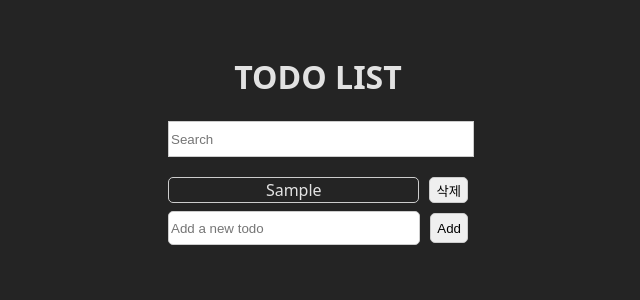
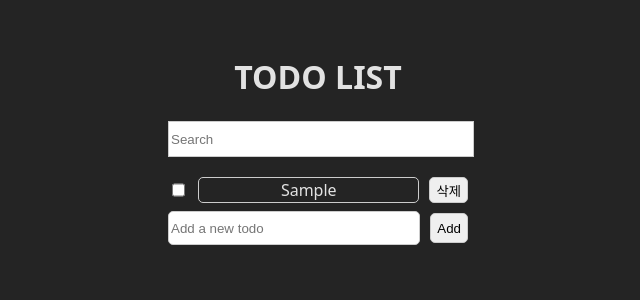
Before and after one commit to srshin2020/todo, a React (Vite) app: page / in a window 1280 px wide. Both pictures are taken after typing "Sample" into the empty fields and a click on the button "Add". Shown: the top 300 px of the page, without its empty margins (322-962 px from the left). Built offline with nearby package versions, Linux system fonts and the light colour scheme.

Commit message:
check 기능 추가

```diff
--- a/src/component/App.tsx
+++ b/src/component/App.tsx
@@ -5,44 +5,76 @@ import TodoList from './app/TodoList';
 import AppTitle from './app/AppTitle';
 import SearchBar from './app/SearchBar';
 
+export interface Todo {
+    id: number;
+    text: string;
+    completed: boolean;
+}
+
 export default function App() {
-    const [todoList, setTodoList] = useState<string[]>([]);
-    const [todo, setTodo] = useState('');
-    const [searchTerm, setSearchTerm] = useState('');
+    // todoList 상태 관리
+    const [todoList, setTodoList] = useState<Todo[]>([]);
+    // todoText 상태 관리
+    const [todoText, setTodoText] = useState<string>('');
+    // searchText 상태 관리
+    const [searchText, setSearchText] = useState<string>('');
 
     // ✅ 필터링된 리스트는 계산된 값 (useMemo로 최적화)
     const filteredTodoList = useMemo(() => {
-        if (!searchTerm) {
+        if (!searchText) {
             return todoList; // 검색어가 없으면 전체 리스트
         }
         return todoList.filter((todo) =>
-            todo.toLowerCase().includes(searchTerm.toLowerCase()),
+            todo.text.toLowerCase().includes(searchText.toLowerCase()),
         );
-    }, [todoList, searchTerm]); // todoList나 searchTerm이 변경될 때만 재계산
+    }, [todoList, searchText]); // todoList나 searchTerm이 변경될 때만 재계산
 
-    const handleAddTodo = () => {
-        if (!todo.trim()) return;
-        setTodoList((prevTodos) => [...prevTodos, todo]);
-        setTodo('');
+    const addTodo = () => {
+        if (!todoText.trim()) return;
+        // todoList에 추가
+        setTodoList((prevTodos: Todo[]) => [
+            ...prevTodos,
+            {
+                id: todoList.length + 1,
+                text: todoText,
+                completed: false,
+            },
+        ]);
+        // todoText 초기화
+        setTodoText('');
     };
-    const handleDeleteTodo = (index: number) => {
-        setTodoList((prevTodos: string[]) =>
-            prevTodos.filter((_, i) => i !== index),
+
+    const deleteTodo = (id: number) => {
+        // todoList에서 해당 id의 todo를 제거
+        setTodoList((prevTodos: Todo[]) =>
+            prevTodos.filter((todo) => todo.id !== id),
         );
+    };
+
+    const toggleTodo = (id: number) => {
+        // todoList에서 해당 id의 todo를 찾아서 completed 값을 반전시킴
+        setTodoList((prevTodos: Todo[]) => {
+            const newTodoList = prevTodos.map((todo) =>
+                todo.id === id ? { ...todo, completed: !todo.completed } : todo,
+            );
+            console.log(newTodoList);
+            return newTodoList;
+        });
     };
 
     return (
         <div className="app-container">
             <AppTitle />
-            <SearchBar searchTerm={searchTerm} setSearchTerm={setSearchTerm} />
+            <SearchBar searchTerm={searchText} setSearchTerm={setSearchText} />
             <TodoList
-                todos={filteredTodoList}
-                handleDelete={handleDeleteTodo}
+                todoList={filteredTodoList}
+                handleDelete={deleteTodo}
+                handleCheck={toggleTodo}
             />
             <InputContainer
-                onAddTodoList={handleAddTodo}
-                setTodo={setTodo}
-                todo={todo}
+                onAddTodoList={addTodo}
+                setTodo={setTodoText}
+                todo={todoText}
             />
         </div>
     );
--- a/src/component/app/TodoList.css
+++ b/src/component/app/TodoList.css
@@ -15,10 +15,16 @@
 
 .todo-title {
     border: 1px solid #ccc;
+    text-decoration: none;
     border-radius: 5px;
     flex: 1;
 }
 
+.todo-title.completed {
+    text-decoration: line-through;
+    opacity: 0.6;
+    color: #999;
+}
 .todo-delete-button {
     border: 1px solid #ccc;
     border-radius: 5px;
--- a/src/component/app/TodoList.tsx
+++ b/src/component/app/TodoList.tsx
@@ -1,20 +1,32 @@
+import type { Todo } from '../App';
 import './TodoList.css';
 
 export default function TodoList({
-    todos,
+    todoList,
     handleDelete,
+    handleCheck,
 }: {
-    todos: string[];
+    todoList: Todo[];
     handleDelete: (index: number) => void;
+    handleCheck: (index: number) => void;
 }) {
     return (
         <ul className="todo-list">
-            {todos.map((todo, index) => (
-                <li className="todo-item" key={index}>
-                    <div className="todo-title">{todo}</div>
+            {todoList.map((todo) => (
+                <li className="todo-item" key={todo.id}>
+                    <input
+                        onChange={() => handleCheck(todo.id)}
+                        className="todo-checkbox"
+                        type="checkbox"
+                    />
+                    <div
+                        className={`todo-title${todo.completed ? ' completed' : ''}`}
+                    >
+                        {todo.text}
+                    </div>
                     <button
                         className="todo-delete-button"
-                        onClick={() => handleDelete(index)}
+                        onClick={() => handleDelete(todo.id)}
                     >
                         삭제
                     </button>
```
